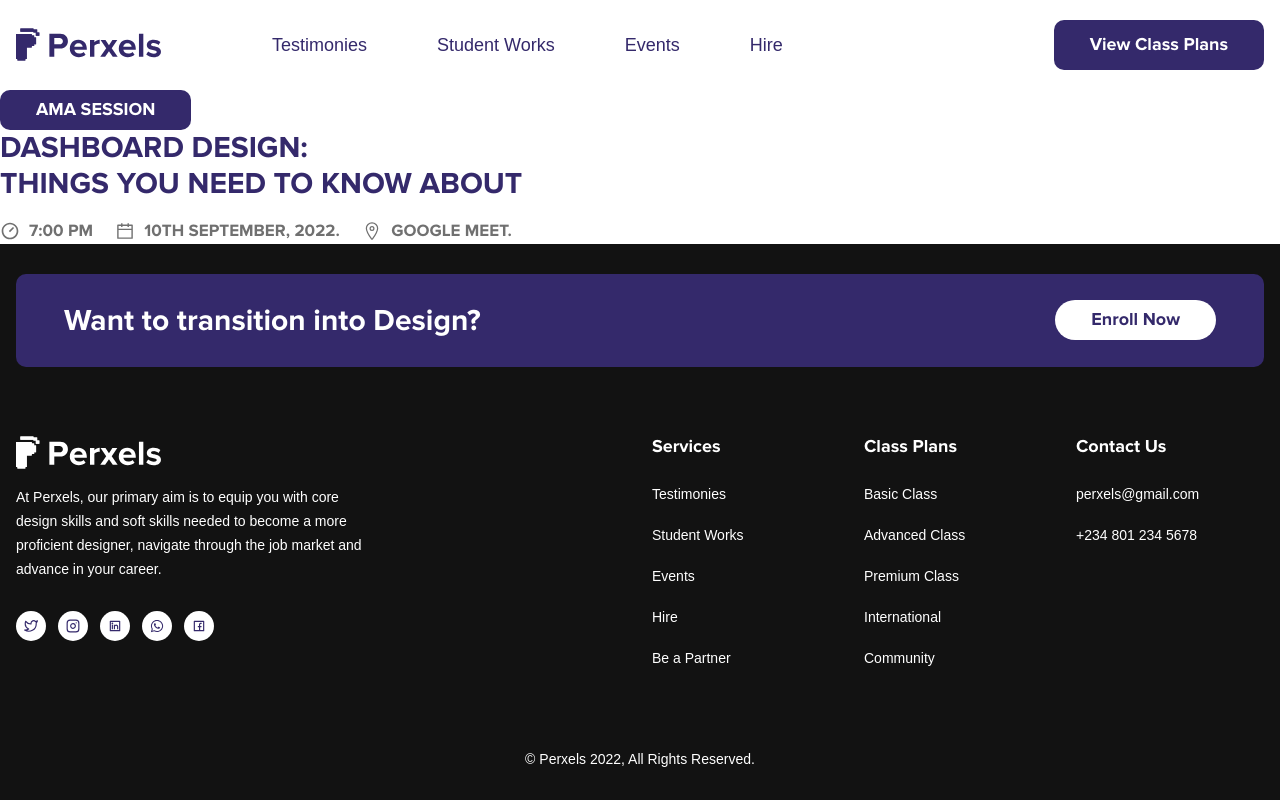
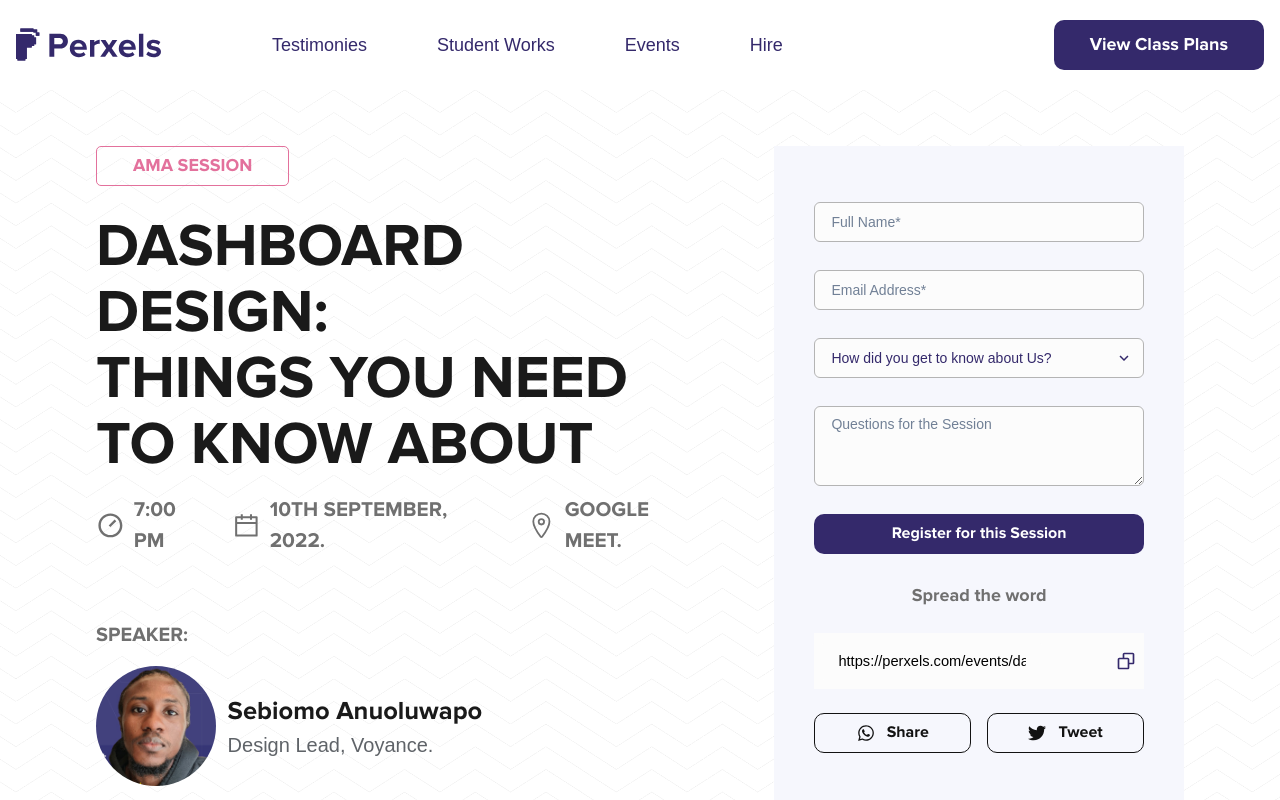
Before and after one commit to perxels/perxels-redesign, a Next.js app: page /events in a window 1280 px wide. Shown: the top 800 px of the page. Built offline with nearby package versions, Linux system fonts and the light colour scheme; a web font is replaced by a local one.

Commit message:
added event

```diff
--- a/constant/bannerContent.tsx
+++ b/constant/bannerContent.tsx
@@ -1,3 +1,5 @@
+import { m } from "framer-motion"
+
 interface BannerContent {
   mainTitle: string
   subTitle: string
@@ -5,6 +7,9 @@
   date: string
   location: string
   bannerImage: string
+  description: string
+  speakerName: string
+  speakerRole: string
 }
 
 export const bannerContent: BannerContent = {
@@ -14,4 +19,7 @@
   date: '10TH SEPTEMBER, 2022.',
   location: 'GOOGLE MEET.',
   bannerImage: '/assets/images/banner/bannerImage.png',
+  description:"Dashboard design is a frequent request these days as businesses dream about a simple view that presents all information, shows trends and risky areas, and updates users on what happened — a view that will guide them into a bright financial future. Join us as Sebiomo gives us insights into dashboards design.",
+  speakerName: 'Sebiomo Anuoluwapo',
+  speakerRole: 'Design Lead, Voyance.'
 }
--- /dev/null
+++ b/features/events/EventForm.tsx
@@ -0,0 +1,134 @@
+import React from 'react'
+import {
+  FormControl,
+  FormLabel,
+  FormErrorMessage,
+  Input,
+  VStack,
+  Select,
+  Textarea,
+  Button,
+  Box,
+  Text,
+  useClipboard,
+  HStack
+} from '@chakra-ui/react'
+import { EventInput } from './'
+import { FaClipboard, FaTwitter, FaWhatsapp } from 'react-icons/fa'
+import { BiCopy } from 'react-icons/bi'
+export const EventForm = () => {
+    const { hasCopied, onCopy } = useClipboard('https://perxels.com/events/dashboard-designs')
+  return (
+    <VStack
+      as="form"
+      spacing="7"
+      backgroundColor={'#F6F7FD'}
+      py={{ base: 4, md: 14 }}
+      px={{ base: 2, md: 10 }}
+    >
+      <EventInput id="name" type="text" placeholder="Full Name*" />
+      <EventInput id="email" type="email" placeholder="Email Address*" />
+      <FormControl id="how">
+        <Select
+          backgroundColor={'#FCFCFC'}
+          outline="none"
+          border="0.406872px solid #B4B4B4"
+          placeholder="How did you get to know about Us?"
+          _placeholder={{ color: '#B4B4B4' }}
+        >
+          <option value="option1">Twitter</option>
+          <option value="option2">Instagram</option>
+        </Select>
+      </FormControl>
+      <FormControl id="questions">
+        <Textarea
+          backgroundColor={'#FCFCFC'}
+          outline="none"
+          border="0.406872px solid #B4B4B4"
+          placeholder="Questions for the Session"
+        />
+      </FormControl>
+      <Box width="full">
+        <Button w="full" fontSize={'lg'}>
+          Register for this Session
+        </Button>
+      </Box>
+
+      <Box
+      w="full"
+      >
+        <Text
+          fontSize="xl"
+          fontWeight={'bold'}
+          color="brand.gray.400"
+          textAlign={'center'}
+          mb="1.5rem"
+        >
+          Spread the word
+        </Text>
+
+        <Box>
+          <Box
+            w="full"
+            bgColor={'#FCFCFC'}
+            display="flex"
+            fontSize={'20px'}
+            alignItems="center"
+            justifyContent="space-between"
+            p={"0.5rem"}
+            mb="1.5rem"
+          >
+            <Input
+              w="70%"
+              border={'0 none'}
+              outline="0 none"
+              _focus={{
+                outline: '0 none',
+                border: '0 none',
+                boxShadow: 'none',
+              }}
+              value="https://perxels.com/events/dashboard-designs..."
+              color="#000000"
+              fontSize={'0.915625rem'}
+              type="disabled"
+            />
+            <BiCopy  onClick={onCopy} cursor="pointer"/>
+          </Box>
+        </Box>
+
+        <HStack  spacing={{base:4, lg:4}}>
+          <Button
+            backgroundColor={'transparent'}
+            border="1px solid #121212"
+            color={'#121212'}
+            _hover={{
+              backgroundColor: '#121212',
+              color: '#fff',
+            }}
+            w="full"
+          >
+            <FaWhatsapp />{' '}
+            <Text ml={{base:"0.35rem", lg:"0.75rem"}} fontSize={{base:'1rem' ,lg:'1rem'}}>
+              Share
+            </Text>
+          </Button>
+          <Button
+            backgroundColor={'transparent'}
+            border="1px solid #121212"
+            color={'#121212'}
+            _hover={{
+              backgroundColor: '#121212',
+              color: '#fff',
+            }}
+            w="full"
+          >
+            <FaTwitter />{' '}
+            <Text ml={{base:"0.35rem", lg:"0.75rem"}} fontSize={{base:'1rem' ,lg:'1rem'}}>
+               Tweet
+            </Text>
+          </Button>
+        </HStack>
+      </Box>
+    </VStack>
+  )
+}
--- a/features/events/EventHero.tsx
+++ b/features/events/EventHero.tsx
@@ -1,31 +1,73 @@
 import React from 'react'
-import {Box, Flex, Heading, Text, Image, Button, useColorModeValue, Grid} from '@chakra-ui/react'
+import {
+  Box,
+  Flex,
+  Heading,
+  Text,
+  Image,
+  Button,
+  useColorModeValue,
+  Grid,
+} from '@chakra-ui/react'
 import { bannerContent } from '../../constant'
 import { RiTimer2Line } from 'react-icons/ri'
 import { AiOutlineCalendar } from 'react-icons/ai'
 import { IoLocationOutline } from 'react-icons/io5'
+import { EventForm } from './'
 export const EventHero = () => {
   return (
-    <Grid>
+    <Box
+    bg={`url(./assets/images/heroBg.png) center/cover no-repeat`}
+    >
+    <Grid
+      templateColumns={{
+        base: '1fr',
+        md: '1.5fr 1fr',
+      }}
+      gap={16}
+      px={{ base: 4, md: 24 }}
+      py={{ base: 20, md: 14 }}
+    >
       <Box>
-            <Button>
+        <Button
+          backgroundColor={'transparent'}
+          border="1px solid #E3719C"
+          color={'#E3719C'}
+          borderRadius="5px"
+          _hover={{
+            backgroundColor: '#E3719C',
+            color: '#fff',
+          }}
+          mb={{ base: 4, md: 7 }}
+        >
           <Text>AMA SESSION</Text>
         </Button>
-            <Heading>
-                {bannerContent.mainTitle} <br/>
+        <Heading
+          fontSize={{ base: '6xl', md: '7xl', lg: '8xl' }}
+          color="brand.dark.100"
+          lineHeight={'110%'}
+          mb={{ base: 4, md: 4 }}
+        >
+          {bannerContent.mainTitle} <br />
           {bannerContent.subTitle}
         </Heading>
-            <Flex columnGap={'1.39rem'} mt={"1rem"}>
+        <Flex columnGap={{ base: '0.5rem', lg: '1.3rem' }} mt={'1rem'}>
           <Box
             color={'brand.gray.400'}
             display={'flex'}
             alignItems={'center'}
-                  columnGap={'0.5625rem'}
+            columnGap={{ base: '0.3rem', lg: '0.5625rem' }}
           >
-                  <Text fontSize="1.25rem" fontWeight={'bold'}>
+            <Text
+              fontSize={{ base: '1rem', lg: '1.79875rem' }}
+              fontWeight={'bold'}
+            >
               <RiTimer2Line />
             </Text>
-                  <Text fontSize="1.0625rem" fontWeight={'bold'}>
+            <Text
+              fontSize={{ base: '0.7rem', lg: '1.295rem' }}
+              fontWeight={'bold'}
+            >
               {bannerContent.time}
             </Text>
           </Box>
@@ -33,12 +75,18 @@
             color={'brand.gray.400'}
             display={'flex'}
             alignItems={'center'}
-                  columnGap={'0.5625rem'}
+            columnGap={{ base: '0.3rem', lg: '0.5625rem' }}
           >
-                  <Text fontSize="1.25rem" fontWeight={'bold'}>
+            <Text
+              fontSize={{ base: '1rem', lg: '1.79875rem' }}
+              fontWeight={'bold'}
+            >
               <AiOutlineCalendar />
             </Text>
-                  <Text fontSize="1.0625rem" fontWeight={'bold'}>
+            <Text
+               fontSize={{ base: '0.7rem', lg: '1.295rem' }}
+              fontWeight={'bold'}
+            >
               {bannerContent.date}
             </Text>
           </Box>
@@ -46,22 +94,84 @@
             color={'brand.gray.400'}
             display={'flex'}
             alignItems={'center'}
-                  columnGap={'0.5625rem'}
+            columnGap={{ base: '0.3rem', lg: '0.5625rem' }}
           >
-                  <Text fontSize="1.25rem" fontWeight={'bold'}>
+            <Text
+           fontSize={{ base: '1rem', lg: '1.79875rem' }}
+              fontWeight={'bold'}
+            >
               <IoLocationOutline />
             </Text>
-                  <Text fontSize="1.0625rem" fontWeight={'bold'}>
+            <Text
+                fontSize={{ base: '0.7rem', lg: '1.295rem' }}
+              fontWeight={'bold'}
+            >
               {bannerContent.location}
             </Text>
           </Box>
         </Flex>
 
-
+        {/* speaker card */}
+        <Box mt={{ base: 4, md: 16 }} mb={{ base: 3.5, md: 10 }}>
+          <Text
+            fontSize={{ base: '0.9rem', lg: '1.25rem' }}
+            fontWeight={'bold'}
+            color={'brand.gray.400'}
+            textTransform={'uppercase'}
+            mb={{ base: 2, md: 4 }}
+          >
+            Speaker:
+          </Text>
+          <Flex alignItems={'center'} columnGap={'0.725625rem'}>
+            <Box boxSize={{ base: '5.1875rem', lg: '7.5rem' }}>
+              <Image
+                borderRadius={'50%'}
+                src={bannerContent.bannerImage}
+                alt="speakerImg"
+              />
             </Box>
             <Box>
+              <Text
+                fontSize={{ base: '1.10965rem', lg: '1.596875rem' }}
+                fontWeight={'bold'}
+                color={'brand.dark.100'}
+              >
+                {bannerContent.speakerName}
+              </Text>
+              <Text
+                fontSize={{ base: '0.806875rem', lg: '1.25rem' }}
+                color="#5F6368"
+              >
+                {bannerContent.speakerRole}
+              </Text>
+            </Box>
+          </Flex>
+        </Box>
 
+        {/* event description */}
+        <Box>
+          <Text
+            fontSize={{ base: '0.9rem', lg: '1.25rem' }}
+            fontWeight={'bold'}
+            color={'brand.gray.400'}
+            textTransform={'uppercase'}
+            mb={{ base: 2, md: 4 }}
+          >
+            About Session:
+          </Text>
+          <Text
+            fontSize={{ base: '0.941875rem', lg: '1.306875rem' }}
+            color="brand.dark.200"
+            lineHeight={{ base: '1.626875rem', lg: '2.2575rem' }}
+          >
+            {bannerContent.description}
+          </Text>
+        </Box>
+      </Box>
+      <Box>
+        <EventForm />
       </Box>
     </Grid>
+    </Box>
   )
 }
--- /dev/null
+++ b/features/events/EventInput.tsx
@@ -0,0 +1,21 @@
+import {FormControl, FormLabel, FormErrorMessage, Input, VStack, Select, Textarea, Button} from '@chakra-ui/react'
+
+interface EventFormProps {
+    id: string
+    type: string
+    placeholder: string
+}
+
+
+export const EventInput: React.FC<EventFormProps> = ({id, type, placeholder}) => {
+  return (
+    <FormControl id={id}>
+    <Input
+    backgroundColor={"#FCFCFC"}
+    outline="none"
+    border="0.406872px solid #B4B4B4"
+    type={type} placeholder={placeholder}
+    />
+    </FormControl>
+  )
+}
--- a/features/events/index.ts
+++ b/features/events/index.ts
@@ -1 +1,3 @@
 export * from "./EventHero"
+export * from "./EventForm"
+export * from "./EventInput"
--- a/pages/events.tsx
+++ b/pages/events.tsx
@@ -1,10 +1,10 @@
 import React from 'react'
 import { MainLayout } from '../layouts'
 import { EventHero } from '../features/events/'
- const events = () => {
+const events = () => {
   return (
     <MainLayout>
-        <EventHero />
+      <EventHero />
     </MainLayout>
   )
 }
```
Lines whose indentation alone changed are shown as unchanged.
